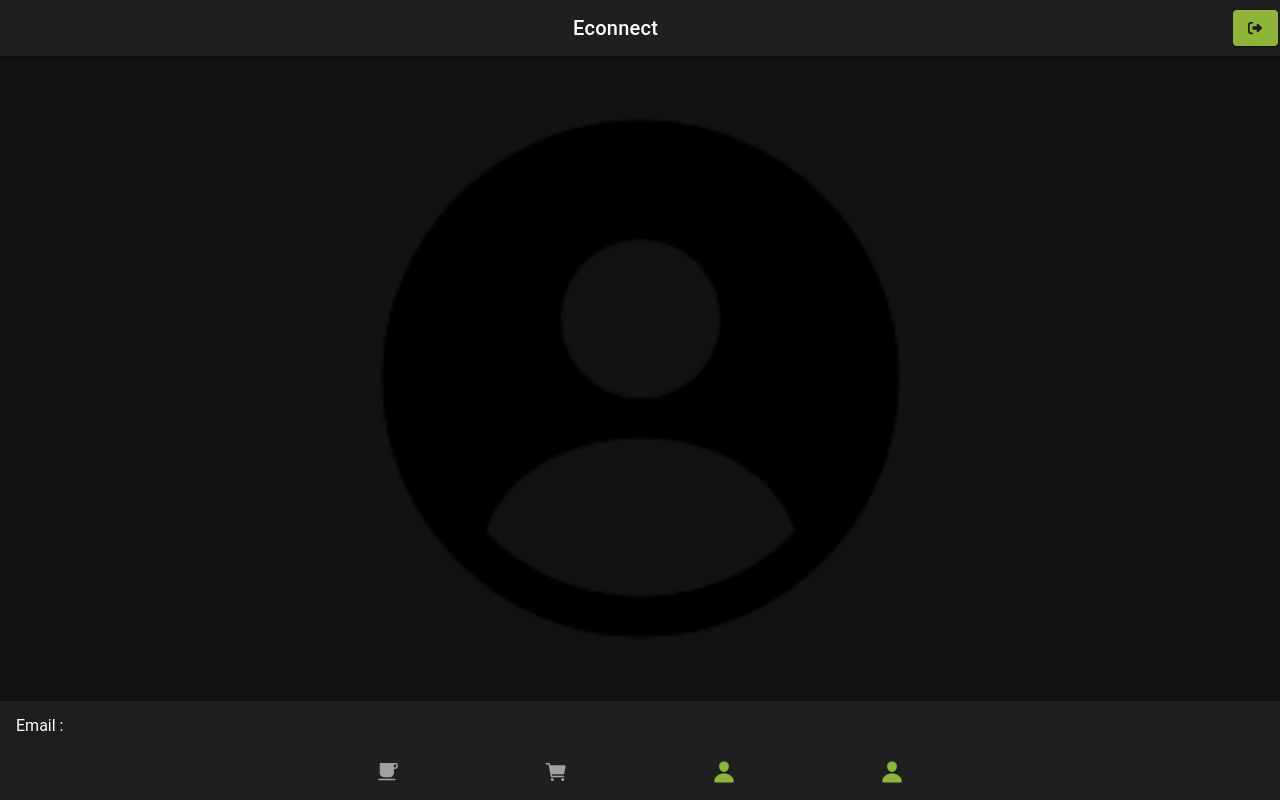
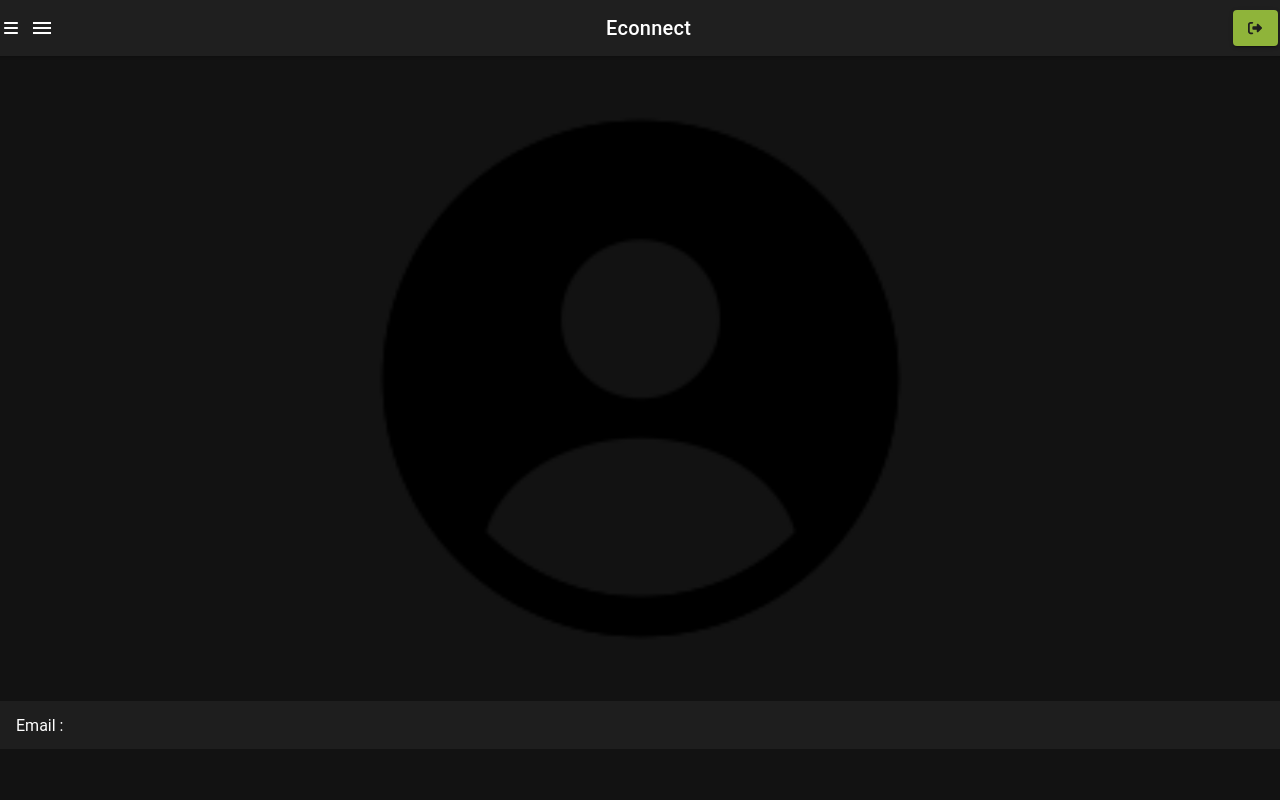
Before and after one commit to TheophileFarvacque/EcoNect, a React (Create React App) app: page /tab3 in a window 1280 px wide. Built offline with nearby package versions, Linux system fonts and the light colour scheme.

Commit message:
side menu

```diff
--- a/src/App.tsx
+++ b/src/App.tsx
@@ -1,4 +1,4 @@
-import { Redirect, Route } from 'react-router-dom';
+import { Redirect, Route, Link } from 'react-router-dom';
 import {
   IonApp,
   IonIcon,
@@ -6,7 +6,15 @@ import {
   IonTabBar,
   IonTabButton,
   IonTabs,
-  setupIonicReact
+  IonLabel,
+  IonMenu,
+  IonHeader,
+  IonList,
+  IonItem,
+  IonContent,
+  IonTitle,
+  setupIonicReact,
+  IonToolbar
 } from '@ionic/react';
 import { IonReactRouter } from '@ionic/react-router';
 import { person, home, cafe, cart } from 'ionicons/icons';
@@ -17,6 +25,7 @@ import Login from './pages/Login';
 import DetailCafe from './pages/DetailCafe';
 import DetailOrder from './pages/DetailOrder';
 import Register from './pages/Register';
+import ToolBar from './components/ToolBar';
 
 /* Core CSS required for Ionic components to work properly */
 import '@ionic/react/css/core.css';
@@ -36,23 +45,24 @@ import '@ionic/react/css/display.css';
 
 /* Theme variables */
 import './theme/variables.css';
+import React from "react";
 
 setupIonicReact();
 const App: React.FC = () => (
-  <IonApp>
-    <IonReactRouter>
-      <IonTabs>
-        <IonRouterOutlet>
+    <IonApp>
+      <IonReactRouter>
+        <ToolBar />
+        <IonRouterOutlet id="main-content">
           <Route exact path="/login">
             <Login />
           </Route>
           <Route exact path="/register">
             <Register />
           </Route>
-          <Route exact path="/tab1">
+          <Route path="/tab1">
             <Tab1 />
           </Route>
-          <Route exact path="/tab2">
+          <Route path="/tab2">
             <Tab2 />
           </Route>
           <Route path="/tab3">
@@ -68,12 +78,8 @@ const App: React.FC = () => (
             <Redirect to="/login" />
           </Route>
         </IonRouterOutlet>
-        <IonTabBar>
-
-        </IonTabBar>
-      </IonTabs>
-    </IonReactRouter>
-  </IonApp>
+      </IonReactRouter>
+    </IonApp>
 );
 
 export default App;
--- a/src/components/ToolBar.tsx
+++ b/src/components/ToolBar.tsx
@@ -1,25 +1,41 @@
 import React, {useState} from 'react';
-import {IonIcon, IonTabBar, IonTabButton} from "@ionic/react";
+import {IonMenu, IonHeader, IonToolbar, IonTitle, IonContent, IonList, IonItem, IonLabel, IonIcon, IonTabButton} from "@ionic/react";
 import {cafe, home, person, cart} from "ionicons/icons";
 import {IonReactRouter} from "@ionic/react-router";
+import { Link } from 'react-router-dom';
 
 
 const ToolBar = () => {
     return (
-            <IonTabBar slot="bottom">
-                <IonTabButton tab="tab1" href="/tab1">
-                    <IonIcon icon={cafe}/>
-                </IonTabButton>
-                <IonTabButton tab="tab2" href="/tab2">
-                    <IonIcon icon={cart}/>
-                </IonTabButton>
-                <IonTabButton tab="tab3" href="/tab3">
-                    <IonIcon icon={person}/>
-                </IonTabButton>
-                <IonTabButton tab="tab3" href="/tab3">
-                    <IonIcon icon={person}/>
-                </IonTabButton>
-            </IonTabBar>
+        <IonMenu side="start" contentId="main-content">
+            <IonHeader>
+                <IonToolbar>
+                    <IonTitle>Menu</IonTitle>
+                </IonToolbar>
+            </IonHeader>
+            <IonContent>
+                <IonList>
+                    <IonItem>
+                        <IonIcon icon={cafe} slot="start" />
+                        <IonLabel>
+                            <Link to="/tab1">Tab 1</Link>
+                        </IonLabel>
+                    </IonItem>
+                    <IonItem>
+                        <IonIcon icon={cart} slot="start" />
+                        <IonLabel>
+                            <Link to="/tab2">Tab 2</Link>
+                        </IonLabel>
+                    </IonItem>
+                    <IonItem>
+                        <IonIcon icon={person} slot="start" />
+                        <IonLabel>
+                            <Link to="/tab3">Tab 3</Link>
+                        </IonLabel>
+                    </IonItem>
+                </IonList>
+            </IonContent>
+        </IonMenu>
     );
 };
 
--- a/src/components/header/header.tsx
+++ b/src/components/header/header.tsx
@@ -1,8 +1,9 @@
-import {IonButton, IonHeader, IonTitle, IonToolbar, IonRow} from "@ionic/react";
+import {IonButton, IonHeader, IonTitle, IonToolbar, IonRow, IonMenuButton, IonButtons} from "@ionic/react";
 import {FontAwesomeIcon} from "@fortawesome/react-fontawesome";
 import {faRightFromBracket} from "@fortawesome/free-solid-svg-icons";
 import React from "react";
 import { useHistory } from "react-router-dom";
+import { faBars } from '@fortawesome/free-solid-svg-icons';
 
 const Header: React.FC = () => {
     const history = useHistory();
@@ -17,8 +18,12 @@ const Header: React.FC = () => {
     return (
         <IonHeader>
             <IonToolbar>
+                <IonButtons slot="start">
+                    <FontAwesomeIcon icon={faBars} />
+                    <IonMenuButton></IonMenuButton>
+                </IonButtons>
                 <IonRow>
-                    <IonTitle style={{textAlign: "center"}}>Econnect</IonTitle>
+                    <IonTitle style={{ textAlign: 'center' }}>Econnect</IonTitle>
                     <IonButton onClick={logout}>
                         <FontAwesomeIcon icon={faRightFromBracket} />
                     </IonButton>
--- a/src/pages/Tab1.tsx
+++ b/src/pages/Tab1.tsx
@@ -8,7 +8,7 @@ import {
     IonCardSubtitle,
     IonCardContent,
     IonCardHeader,
-    IonCardTitle, IonSearchbar, IonButton
+    IonCardTitle, IonSearchbar, IonButton, IonMenu, IonButtons, IonMenuButton
 } from '@ionic/react';
 import './Tab1.css';
 import { FontAwesomeIcon } from '@fortawesome/react-fontawesome';
@@ -95,7 +95,6 @@ const Tab1: React.FC = () => {
                     {paginationButtons}
                 </div>
             </IonContent>
-            <ToolBar />
         </IonPage>
     );
 };
--- a/src/pages/Tab2.tsx
+++ b/src/pages/Tab2.tsx
@@ -82,7 +82,6 @@ const Tab2: React.FC = () => {
                     {paginationButtons}
                 </div>
             </IonContent>
-            <ToolBar />
         </IonPage>
     );
 };
--- a/src/pages/Tab3.tsx
+++ b/src/pages/Tab3.tsx
@@ -37,7 +37,6 @@ const Tab3: React.FC = () => {
                     </IonItem>
                 </div>
             </IonContent>
-            <ToolBar/>
         </IonPage>
     );
 };
```
